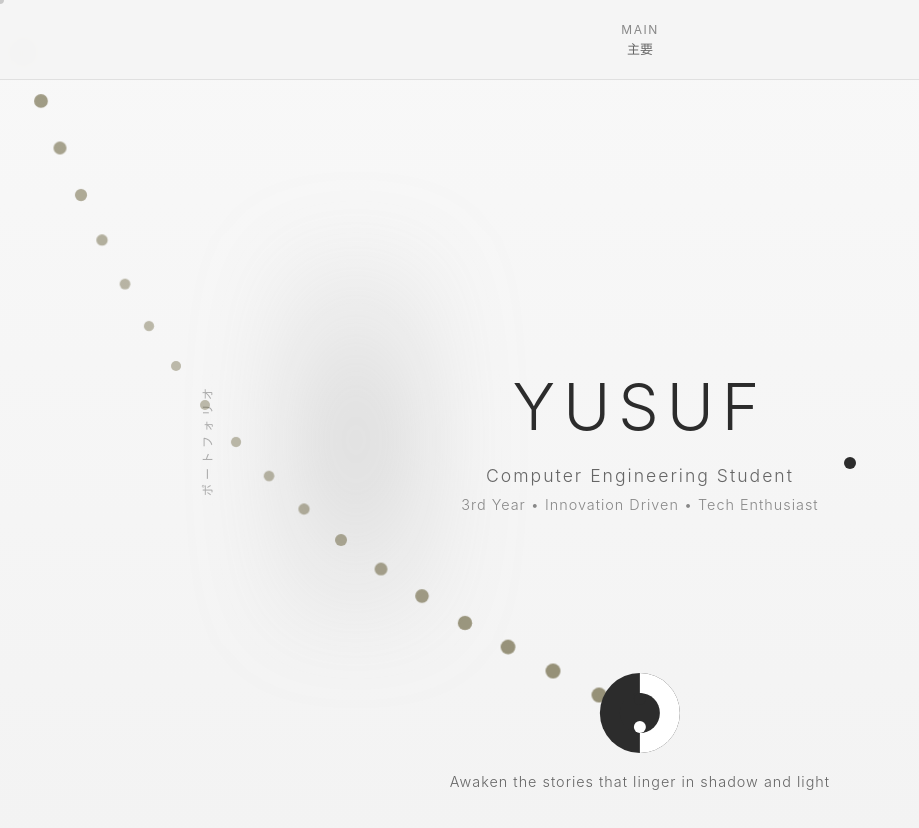
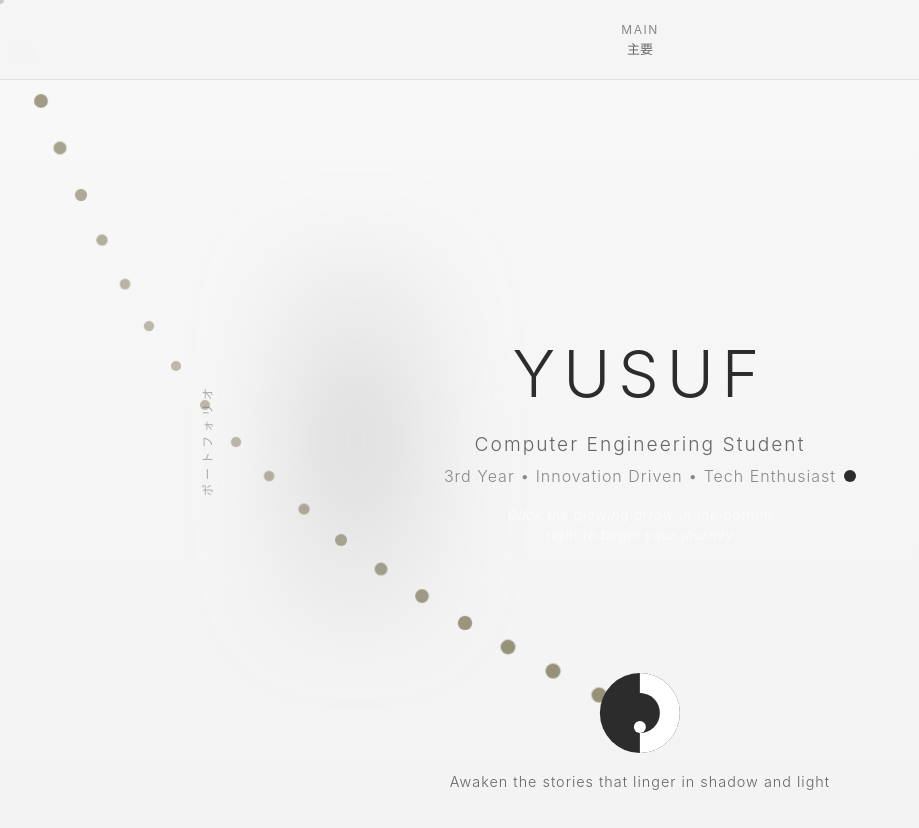
Before and after one commit to PaidYusuf/minimalistJapanDesign, a React (Vite) app: page / in a window 1280 px wide. Shown: the top 828 px of the page, without its empty margins (0-919 px from the left). Built offline with nearby package versions, Linux system fonts and the light colour scheme.

Commit message:
Version 1

```diff
--- a/src/App.css
+++ b/src/App.css
@@ -89,6 +89,11 @@
 
 .app.light-mode .description {
   color: #666;
+}
+
+.app.light-mode .guide-text {
+  color: #ffffff;
+  animation: guidePulseDark 3s ease-in-out infinite;
 }
 
 .app.light-mode .section-title {
@@ -675,7 +680,7 @@
 }
 
 .subtitle {
-  font-size: 1.1rem;
+  font-size: 1.2rem;
   font-weight: 300;
   color: #666;
   margin-bottom: 10px;
@@ -683,10 +688,25 @@
 }
 
 .description {
-  font-size: 0.9rem;
+  font-size: 1rem;
   color: #888;
   letter-spacing: 1px;
   font-weight: 300;
+}
+
+.guide-text {
+  font-size: 0.85rem;
+  color: #ffffff;
+  letter-spacing: 0.8px;
+  font-weight: 300;
+  margin-top: 20px;
+  font-style: italic;
+  opacity: 0.9;
+  line-height: 1.4;
+  max-width: 300px;
+  margin-left: auto;
+  margin-right: auto;
+  animation: guidePulse 3s ease-in-out infinite;
 }
 
 .vertical-text-left {
@@ -1220,6 +1240,13 @@
     letter-spacing: 4px;
   }
 
+  .guide-text {
+    font-size: 0.7rem;
+    margin-top: 15px;
+    max-width: 280px;
+    letter-spacing: 0.6px;
+  }
+
   .info-grid,
   .project-grid {
     grid-template-columns: 1fr;
@@ -1381,6 +1408,14 @@
   .main-title {
     font-size: 2rem;
     letter-spacing: 2px;
+  }
+
+  .guide-text {
+    font-size: 0.65rem;
+    margin-top: 12px;
+    max-width: 250px;
+    letter-spacing: 0.5px;
+    line-height: 1.3;
   }
 
   .scroll-down-button {
@@ -1524,6 +1559,32 @@
   50% {
     opacity: 1;
     transform: scale(1.1);
+  }
+}
+
+@keyframes guidePulse {
+  0%, 100% {
+    color: #ffffff;
+    opacity: 0.6;
+    text-shadow: 0 0 5px rgba(255, 255, 255, 0.3);
+  }
+  50% {
+    color: #ffffff;
+    opacity: 1;
+    text-shadow: 0 0 15px rgba(255, 255, 255, 0.6), 0 0 25px rgba(255, 255, 255, 0.4);
+  }
+}
+
+@keyframes guidePulseDark {
+  0%, 100% {
+    color: #ffffff;
+    opacity: 0.8;
+    text-shadow: 0 0 8px rgba(255, 255, 255, 0.5);
+  }
+  50% {
+    color: #ffffff;
+    opacity: 1;
+    text-shadow: 0 0 20px rgba(255, 255, 255, 0.8), 0 0 35px rgba(255, 255, 255, 0.6);
   }
 }
 
--- a/src/components/MainSection.jsx
+++ b/src/components/MainSection.jsx
@@ -27,6 +27,7 @@ const MainSection = forwardRef(({
           <h1 className="main-title">YUSUF</h1>
           <p className="subtitle">Computer Engineering Student</p>
           <p className="description">3rd Year • Innovation Driven • Tech Enthusiast</p>
+          <p className="guide-text">Click the glowing arrow in the bottom right to begin your journey</p>
         </div>
         <div className="vertical-text-left">
           <span>ポートフォリオ</span>
```
